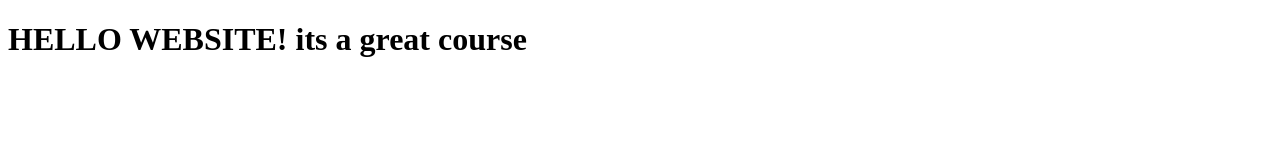
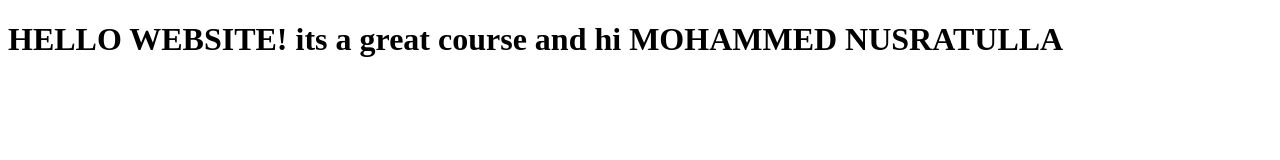
Before and after one commit to mdnusrat007/couseraa-test, a plain HTML site: page site/index.html in a window 1280 px wide. Drawn offline with Linux system fonts and the light colour scheme.

Commit message:
my first page.

```diff
--- a/site/index.html
+++ b/site/index.html
@@ -4,6 +4,6 @@
 	<title>HELLO WEBSITE!</title>
 </head>
 <body>
-<h1>HELLO WEBSITE! its a great course</h1>
+<h1>HELLO WEBSITE! its a great course and hi MOHAMMED NUSRATULLA</h1>
 </body>
 </html>
```
